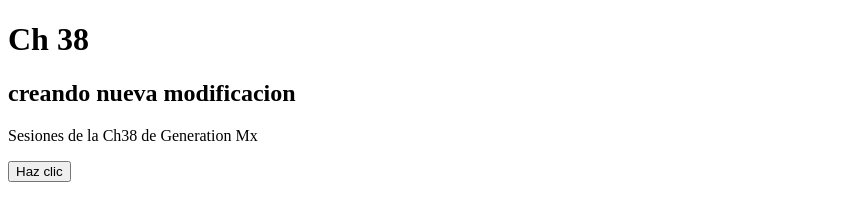
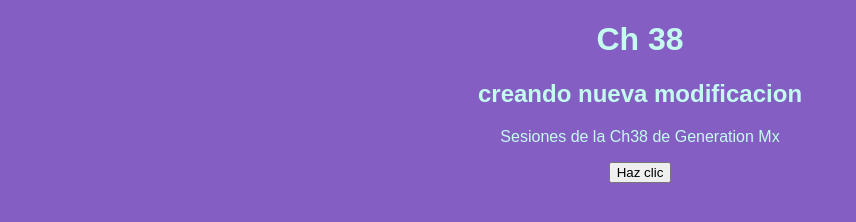
Before and after one commit to AlejandroMontoyaT/Ch38-sesiones, a plain HTML site: page index.html in a window 1280 px wide. Shown: the whole page, without its empty margins (0-856 px from the left). Drawn offline with Linux system fonts and the light colour scheme.

Commit message:
ci:se crea js vinculado en mi trabajo de ch-38

```diff
--- a/index.html
+++ b/index.html
@@ -4,6 +4,8 @@
 <head>
 	<meta charset="UTF-8" />
 	<meta name="viewport" content="width=device-width, initial-scale=1.0" />
+	<!-- establece relaciones entre el html y recursos externos -->
+	<link rel="stylesheet" href="style.css">
 	<title>Document</title>
 </head>
 
@@ -15,7 +17,10 @@
 		<button>Haz clic</button>
 
 	</main>
-	<footer></footer>
+	<footer>
+
+	</footer>
+	<script src="script.js"></script>
 </body>
 
 </html>
--- a/script.js
+++ b/script.js
@@ -0,0 +1 @@
+console.log ("hola Ch-38");
--- a/style.css
+++ b/style.css
@@ -0,0 +1,13 @@
+/* HOJA DE ESTILO PERSONALIZADA */
+/* HOJA DE STILO EN CASCADA */
+
+/* SELECTOR DE ETIQUETA */
+    body {
+        background-color: #845EC2;
+        color: #C4FCEF;
+        font-family: Arial, Helvetica, sans-serif;
+
+    }
+    main{
+        text-align: center;
+    }
```
